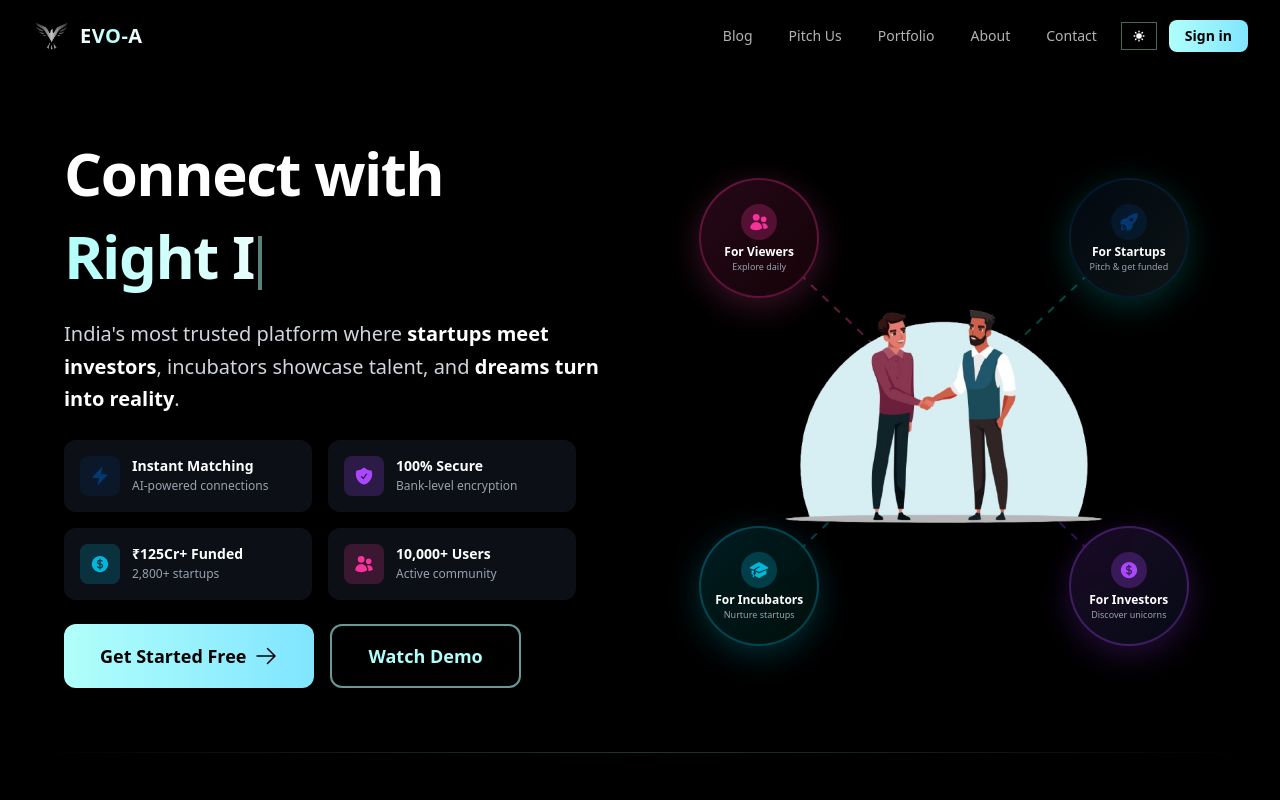
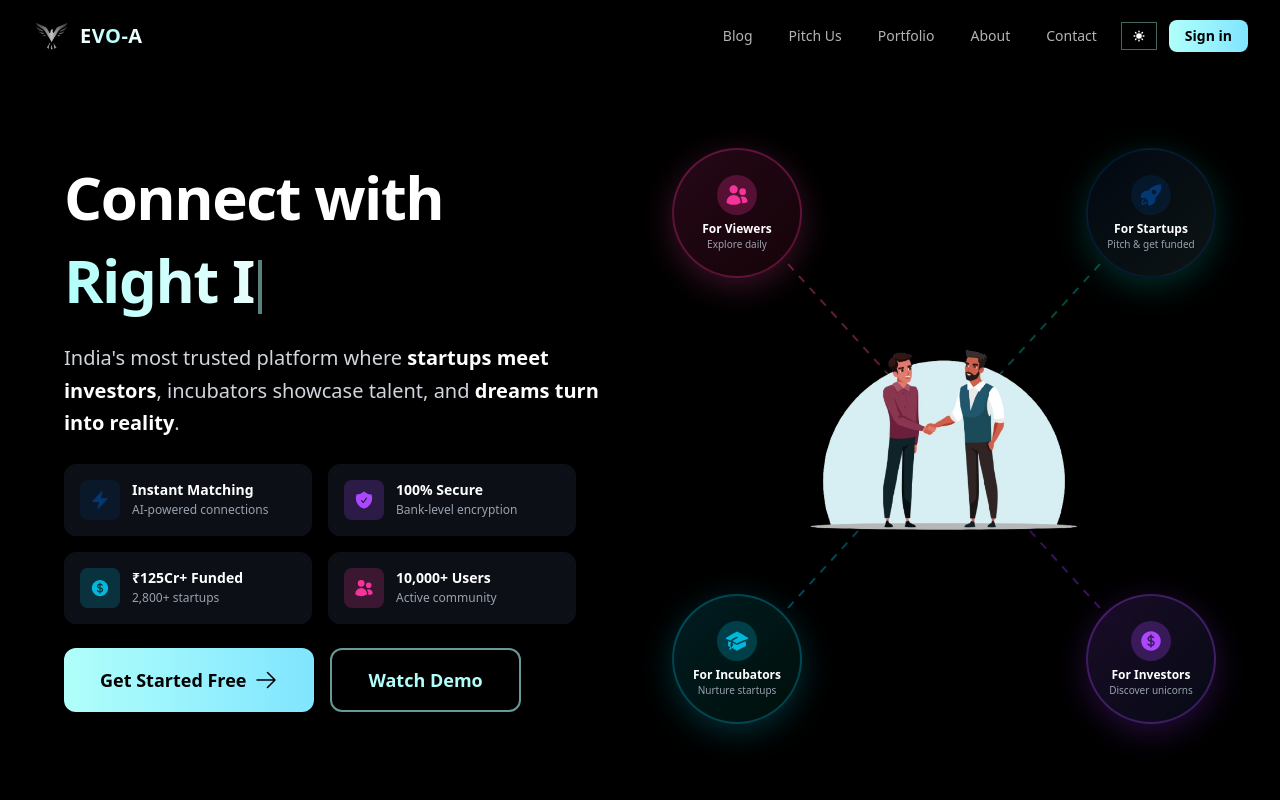
Before and after one commit to codekampfer/evoa, a React (Vite) app: page / in a window 1280 px wide. Shown: the top 800 px of the page. Built offline with nearby package versions, Linux system fonts and the light colour scheme.

Commit message:
feat: update HeroSection layout and styling for improved visuals and positioning

```diff
--- a/src/modules/landing/sections/HeroSection.jsx
+++ b/src/modules/landing/sections/HeroSection.jsx
@@ -417,7 +417,7 @@ export default function HeroSection({ isVisible, isDark, setRef, mousePosition }
           {/* RIGHT COLUMN - Illustration + Bubbles */}
           <div
             className={`
-              hidden lg:flex relative h-[520px]
+              hidden lg:flex relative h-[600px]
               items-center justify-center
               transition-all duration-1000 delay-400
               ${isVisible['hero'] ? 'opacity-100 translate-x-0' : 'opacity-0 translate-x-8'}
@@ -429,8 +429,8 @@ export default function HeroSection({ isVisible, isDark, setRef, mousePosition }
               <line
                 x1="50%"
                 y1="50%"
-                x2="82%"
-                y2="18%"
+                x2="88%"
+                y2="12%"
                 stroke={isDark ? 'rgba(0,184,169,0.4)' : 'rgba(0,184,169,0.25)'}
                 strokeWidth="2"
                 strokeDasharray="8,8"
@@ -441,8 +441,8 @@ export default function HeroSection({ isVisible, isDark, setRef, mousePosition }
               <line
                 x1="50%"
                 y1="50%"
-                x2="82%"
-                y2="82%"
+                x2="88%"
+                y2="88%"
                 stroke={isDark ? 'rgba(147,51,234,0.4)' : 'rgba(147,51,234,0.25)'}
                 strokeWidth="2"
                 strokeDasharray="8,8"
@@ -454,8 +454,8 @@ export default function HeroSection({ isVisible, isDark, setRef, mousePosition }
               <line
                 x1="50%"
                 y1="50%"
-                x2="18%"
-                y2="82%"
+                x2="12%"
+                y2="88%"
                 stroke={isDark ? 'rgba(6,182,212,0.4)' : 'rgba(6,182,212,0.25)'}
                 strokeWidth="2"
                 strokeDasharray="8,8"
@@ -467,8 +467,8 @@ export default function HeroSection({ isVisible, isDark, setRef, mousePosition }
               <line
                 x1="50%"
                 y1="50%"
-                x2="18%"
-                y2="18%"
+                x2="12%"
+                y2="12%"
                 stroke={isDark ? 'rgba(236,72,153,0.4)' : 'rgba(236,72,153,0.25)'}
                 strokeWidth="2"
                 strokeDasharray="8,8"
@@ -477,21 +477,21 @@ export default function HeroSection({ isVisible, isDark, setRef, mousePosition }
               />
             </svg>
 
-            {/* Center Hero Image */}
+            {/* Center Hero Image - Smaller Size */}
             <div className="relative z-40 text-center group cursor-pointer">
               <img
                 src={heroImage}
                 alt="EVO-A Platform"
-                className="w-[380px] h-[380px] object-contain transition-all duration-500 group-hover:scale-105 drop-shadow-2xl mx-auto"
+                className="w-[320px] h-[320px] object-contain transition-all duration-500 group-hover:scale-105 drop-shadow-2xl mx-auto"
               />
             </div>
 
-            {/* Floating Bubbles */}
+            {/* Floating Bubbles - Better Positioned */}
             <div className="absolute inset-0 pointer-events-none z-10">
               {/* Bubble 1 - Top Right */}
               <div
                 className={`
-                  hidden lg:flex absolute w-[100px] h-[100px] xl:w-[120px] xl:h-[120px] rounded-full
+                  hidden lg:flex absolute w-[110px] h-[110px] xl:w-[130px] xl:h-[130px] rounded-full
                   ${isDark ? 'bg-gradient-to-br from-[#043873]/15 to-[#B0FFFA]/8' : 'bg-white/95'}
                   backdrop-blur-md border-2
                   ${isDark ? 'border-[#043873]/30' : 'border-[#043873]/20'}
@@ -500,8 +500,8 @@ export default function HeroSection({ isVisible, isDark, setRef, mousePosition }
                   pointer-events-auto
                 `}
                 style={{
-                  top: '5%',
-                  right: '5%',
+                  top: '2%',
+                  right: '0%',
                   boxShadow: isDark
                     ? '0 8px 32px rgba(0, 184, 169, 0.25)'
                     : '0 8px 32px rgba(0, 0, 0, 0.1)',
@@ -509,23 +509,23 @@ export default function HeroSection({ isVisible, isDark, setRef, mousePosition }
               >
                 <div
                   className={`
-                    w-8 h-8 xl:w-9 xl:h-9 rounded-full
+                    w-9 h-9 xl:w-10 xl:h-10 rounded-full
                     ${isDark ? 'bg-[#043873]/25' : 'bg-[#043873]/15'}
-                    flex items-center justify-center mb-1
+                    flex items-center justify-center mb-1.5
                     group-hover:scale-110 transition-transform duration-300
                   `}
                 >
-                  <HiRocketLaunch className="w-4 h-4 xl:w-5 xl:h-5 text-[#043873]" />
+                  <HiRocketLaunch className="w-5 h-5 xl:w-6 xl:h-6 text-[#043873]" />
                 </div>
                 <h3
-                  className={`text-[10px] xl:text-xs font-bold ${
+                  className={`text-[11px] xl:text-xs font-bold ${
                     isDark ? 'text-white' : 'text-gray-900'
                   } text-center leading-tight`}
                 >
                   For Startups
                 </h3>
                 <p
-                  className={`text-[8px] xl:text-[9px] text-center mt-0.5 leading-tight ${
+                  className={`text-[9px] xl:text-[10px] text-center mt-0.5 leading-tight ${
                     isDark ? 'text-gray-400' : 'text-gray-600'
                   }`}
                 >
@@ -536,7 +536,7 @@ export default function HeroSection({ isVisible, isDark, setRef, mousePosition }
               {/* Bubble 2 - Bottom Right */}
               <div
                 className={`
-                  hidden lg:flex absolute w-[100px] h-[100px] xl:w-[120px] xl:h-[120px] rounded-full
+                  hidden lg:flex absolute w-[110px] h-[110px] xl:w-[130px] xl:h-[130px] rounded-full
                   ${isDark ? 'bg-gradient-to-br from-purple-500/15 to-blue-500/8' : 'bg-white/95'}
                   backdrop-blur-md border-2
                   ${isDark ? 'border-purple-500/30' : 'border-purple-500/20'}
@@ -545,8 +545,8 @@ export default function HeroSection({ isVisible, isDark, setRef, mousePosition }
                   pointer-events-auto
                 `}
                 style={{
-                  bottom: '5%',
-                  right: '5%',
+                  bottom: '2%',
+                  right: '0%',
                   boxShadow: isDark
                     ? '0 8px 32px rgba(147, 51, 234, 0.25)'
                     : '0 8px 32px rgba(0, 0, 0, 0.1)',
@@ -554,23 +554,23 @@ export default function HeroSection({ isVisible, isDark, setRef, mousePosition }
               >
                 <div
                   className={`
-                    w-8 h-8 xl:w-9 xl:h-9 rounded-full
+                    w-9 h-9 xl:w-10 xl:h-10 rounded-full
                     ${isDark ? 'bg-purple-500/25' : 'bg-purple-500/15'}
-                    flex items-center justify-center mb-1
+                    flex items-center justify-center mb-1.5
                     group-hover:scale-110 transition-transform duration-300
                   `}
                 >
-                  <HiCurrencyDollar className="w-4 h-4 xl:w-5 xl:h-5 text-purple-500" />
+                  <HiCurrencyDollar className="w-5 h-5 xl:w-6 xl:h-6 text-purple-500" />
                 </div>
                 <h3
-                  className={`text-[10px] xl:text-xs font-bold ${
+                  className={`text-[11px] xl:text-xs font-bold ${
                     isDark ? 'text-white' : 'text-gray-900'
                   } text-center leading-tight`}
                 >
                   For Investors
                 </h3>
                 <p
-                  className={`text-[8px] xl:text-[9px] text-center mt-0.5 leading-tight ${
+                  className={`text-[9px] xl:text-[10px] text-center mt-0.5 leading-tight ${
                     isDark ? 'text-gray-400' : 'text-gray-600'
                   }`}
                 >
@@ -581,7 +581,7 @@ export default function HeroSection({ isVisible, isDark, setRef, mousePosition }
               {/* Bubble 3 - Bottom Left */}
               <div
                 className={`
-                  hidden lg:flex absolute w-[100px] h-[100px] xl:w-[120px] xl:h-[120px] rounded-full
+                  hidden lg:flex absolute w-[110px] h-[110px] xl:w-[130px] xl:h-[130px] rounded-full
                   ${isDark ? 'bg-gradient-to-br from-cyan-500/15 to-emerald-500/8' : 'bg-white/95'}
                   backdrop-blur-md border-2
                   ${isDark ? 'border-cyan-500/30' : 'border-cyan-500/20'}
@@ -590,8 +590,8 @@ export default function HeroSection({ isVisible, isDark, setRef, mousePosition }
                   pointer-events-auto
                 `}
                 style={{
-                  bottom: '5%',
-                  left: '5%',
+                  bottom: '2%',
+                  left: '0%',
                   boxShadow: isDark
                     ? '0 8px 32px rgba(6, 182, 212, 0.25)'
                     : '0 8px 32px rgba(0, 0, 0, 0.1)',
@@ -599,23 +599,23 @@ export default function HeroSection({ isVisible, isDark, setRef, mousePosition }
               >
                 <div
                   className={`
-                    w-8 h-8 xl:w-9 xl:h-9 rounded-full
+                    w-9 h-9 xl:w-10 xl:h-10 rounded-full
                     ${isDark ? 'bg-cyan-500/25' : 'bg-cyan-500/15'}
-                    flex items-center justify-center mb-1
+                    flex items-center justify-center mb-1.5
                     group-hover:scale-110 transition-transform duration-300
                   `}
                 >
-                  <HiAcademicCap className="w-4 h-4 xl:w-5 xl:h-5 text-cyan-500" />
+                  <HiAcademicCap className="w-5 h-5 xl:w-6 xl:h-6 text-cyan-500" />
                 </div>
                 <h3
-                  className={`text-[10px] xl:text-xs font-bold ${
+                  className={`text-[11px] xl:text-xs font-bold ${
                     isDark ? 'text-white' : 'text-gray-900'
                   } text-center leading-tight`}
                 >
                   For Incubators
                 </h3>
                 <p
-                  className={`text-[8px] xl:text-[9px] text-center mt-0.5 leading-tight ${
+                  className={`text-[9px] xl:text-[10px] text-center mt-0.5 leading-tight ${
                     isDark ? 'text-gray-400' : 'text-gray-600'
                   }`}
                 >
@@ -626,7 +626,7 @@ export default function HeroSection({ isVisible, isDark, setRef, mousePosition }
               {/* Bubble 4 - Top Left */}
               <div
                 className={`
-                  hidden lg:flex absolute w-[100px] h-[100px] xl:w-[120px] xl:h-[120px] rounded-full
+                  hidden lg:flex absolute w-[110px] h-[110px] xl:w-[130px] xl:h-[130px] rounded-full
                   ${isDark ? 'bg-gradient-to-br from-pink-500/15 to-rose-500/8' : 'bg-white/95'}
                   backdrop-blur-md border-2
                   ${isDark ? 'border-pink-500/30' : 'border-pink-500/20'}
@@ -635,8 +635,8 @@ export default function HeroSection({ isVisible, isDark, setRef, mousePosition }
                   pointer-events-auto
                 `}
                 style={{
-                  top: '5%',
-                  left: '5%',
+                  top: '2%',
+                  left: '0%',
                   boxShadow: isDark
                     ? '0 8px 32px rgba(236, 72, 153, 0.25)'
                     : '0 8px 32px rgba(0, 0, 0, 0.1)',
@@ -644,23 +644,23 @@ export default function HeroSection({ isVisible, isDark, setRef, mousePosition }
               >
                 <div
                   className={`
-                    w-8 h-8 xl:w-9 xl:h-9 rounded-full
+                    w-9 h-9 xl:w-10 xl:h-10 rounded-full
                     ${isDark ? 'bg-pink-500/25' : 'bg-pink-500/15'}
-                    flex items-center justify-center mb-1
+                    flex items-center justify-center mb-1.5
                     group-hover:scale-110 transition-transform duration-300
                   `}
                 >
-                  <HiUsers className="w-4 h-4 xl:w-5 xl:h-5 text-pink-500" />
+                  <HiUsers className="w-5 h-5 xl:w-6 xl:h-6 text-pink-500" />
                 </div>
                 <h3
-                  className={`text-[10px] xl:text-xs font-bold ${
+                  className={`text-[11px] xl:text-xs font-bold ${
                     isDark ? 'text-white' : 'text-gray-900'
                   } text-center leading-tight`}
                 >
                   For Viewers
                 </h3>
                 <p
-                  className={`text-[8px] xl:text-[9px] text-center mt-0.5 leading-tight ${
+                  className={`text-[9px] xl:text-[10px] text-center mt-0.5 leading-tight ${
                     isDark ? 'text-gray-400' : 'text-gray-600'
                   }`}
                 >
```
